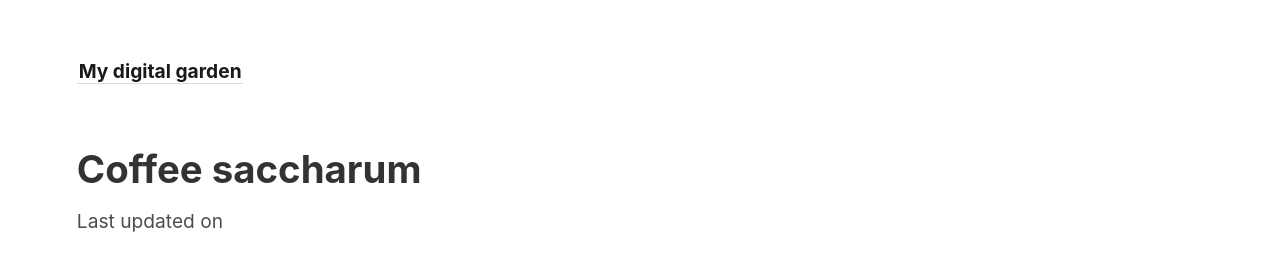
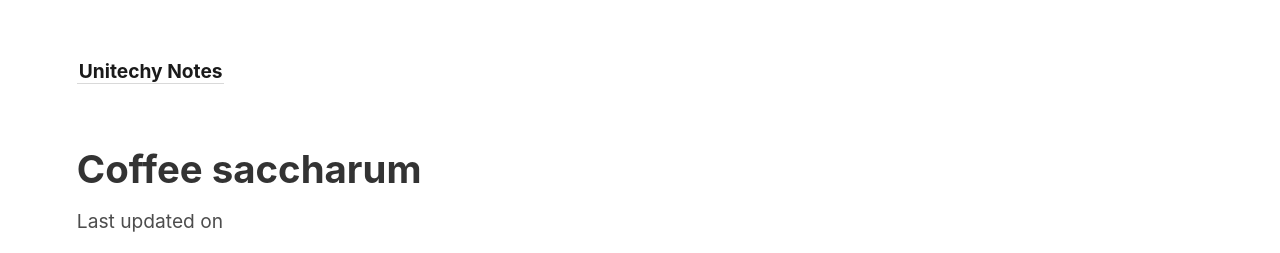
Before and after one commit to unitechy/unitechy-blog, a Jekyll site: the page built from _notes/Coffee Saccharum.md, in a window 1280 px wide and 900 px high. Shown: the top 253 px of the window. Built offline with Jekyll 4.4.1, drawn with Linux system fonts in a browser that asks for light colours.

Commit message:
Changed title

```diff
--- a/_config.yml
+++ b/_config.yml
@@ -1,4 +1,4 @@
-title:               My digital garden
+title:               Unitechy Notes
 include:             ['_pages']
 exclude:             ['_includes/notes_graph.json']
 # You may need to change the base URL depending on your deploy configuration.
```
